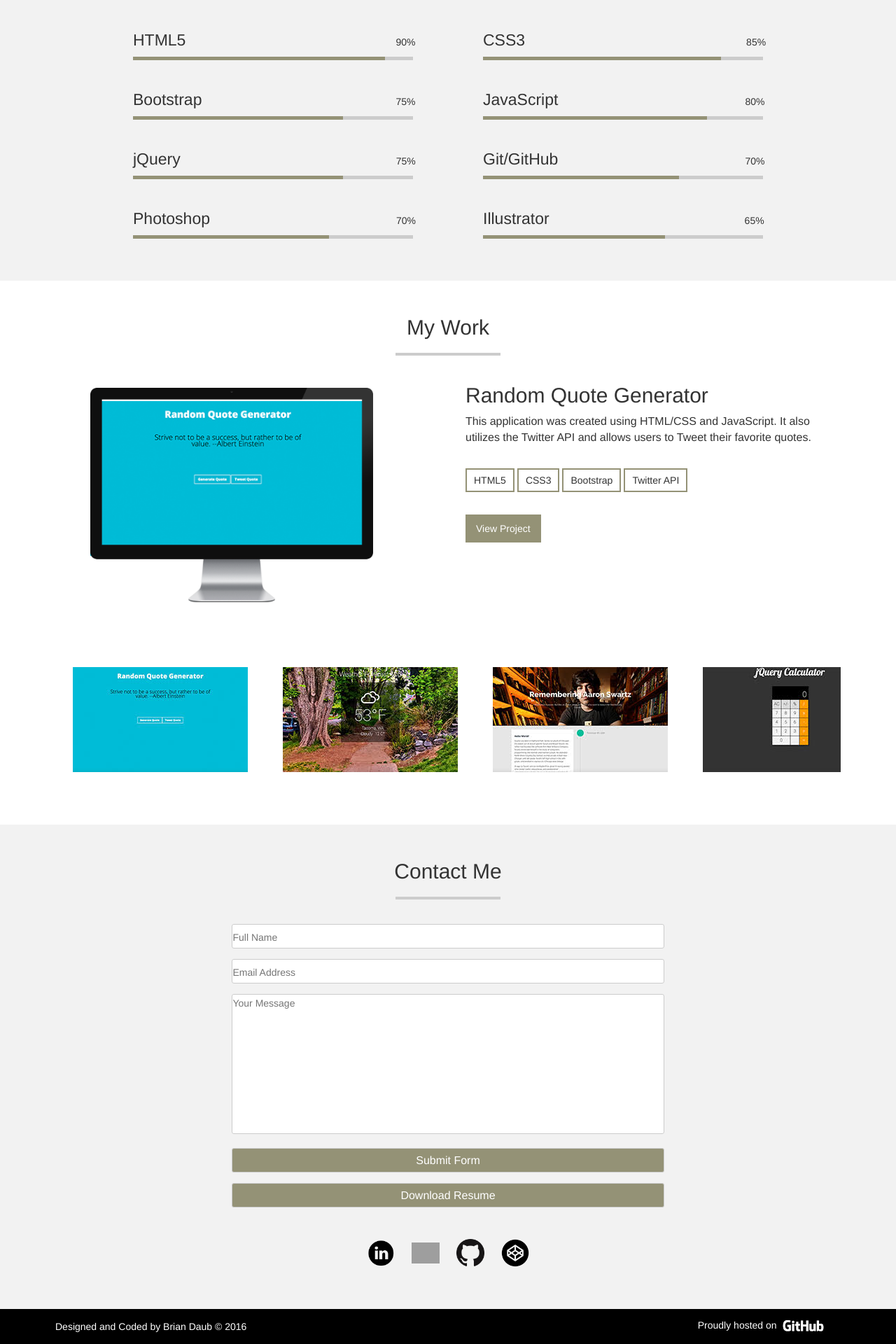
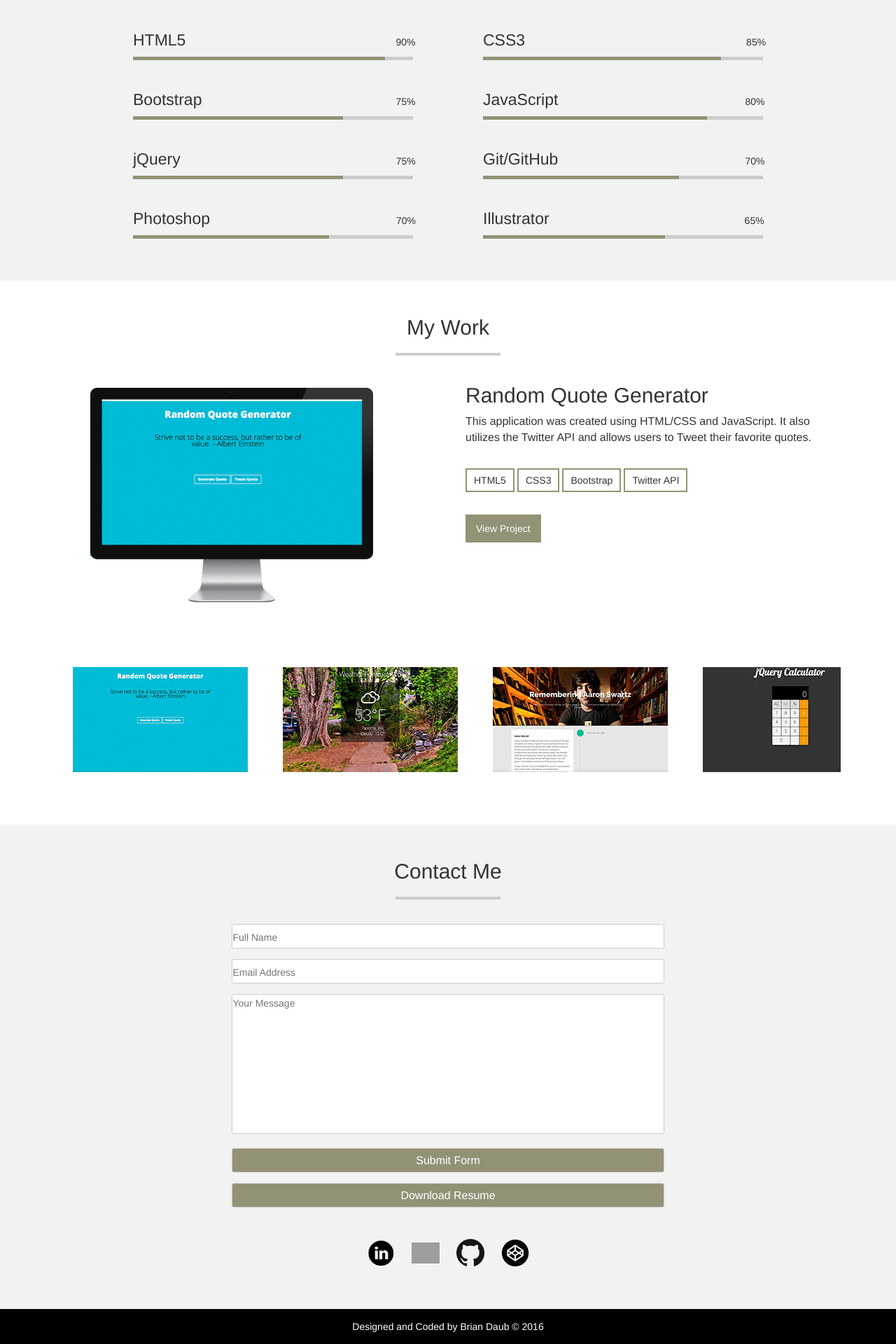
Before and after one commit to briandaub/briandaub.github.io, a Jekyll site: the page built from index.html, in a window 1280 px wide. Shown: the part 1431-3351 px from the top of the page at 70% size. Built offline with Jekyll 4.4.1, drawn with Linux system fonts in a browser that asks for light colours; grey boxes are pictures that could not be loaded.

Commit message:
removed github logo from footer

```diff
--- a/_includes/footer.html
+++ b/_includes/footer.html
@@ -1,9 +1,5 @@
 <footer class="site-footer">
   <div class="container">
       <p>Designed and Coded by Brian Daub &copy; 2016</p>
-      <div class="github-logo">
-          <span>Proudly hosted on</span>
-          <img src="img/github-logo-white.png" alt="GitHub logo" />
-      </div>
   </div>
 </footer>
--- a/_sass/_footer.sass
+++ b/_sass/_footer.sass
@@ -6,16 +6,4 @@ footer
     color: #fff
 
     p
-        float: left
         padding-top: 15px
-
-
-    .github-logo
-        float: right
-        width: 20%
-        margin-top: 10px
-
-        img
-            height: auto
-            width: 30%
-            display: inline-block
```
